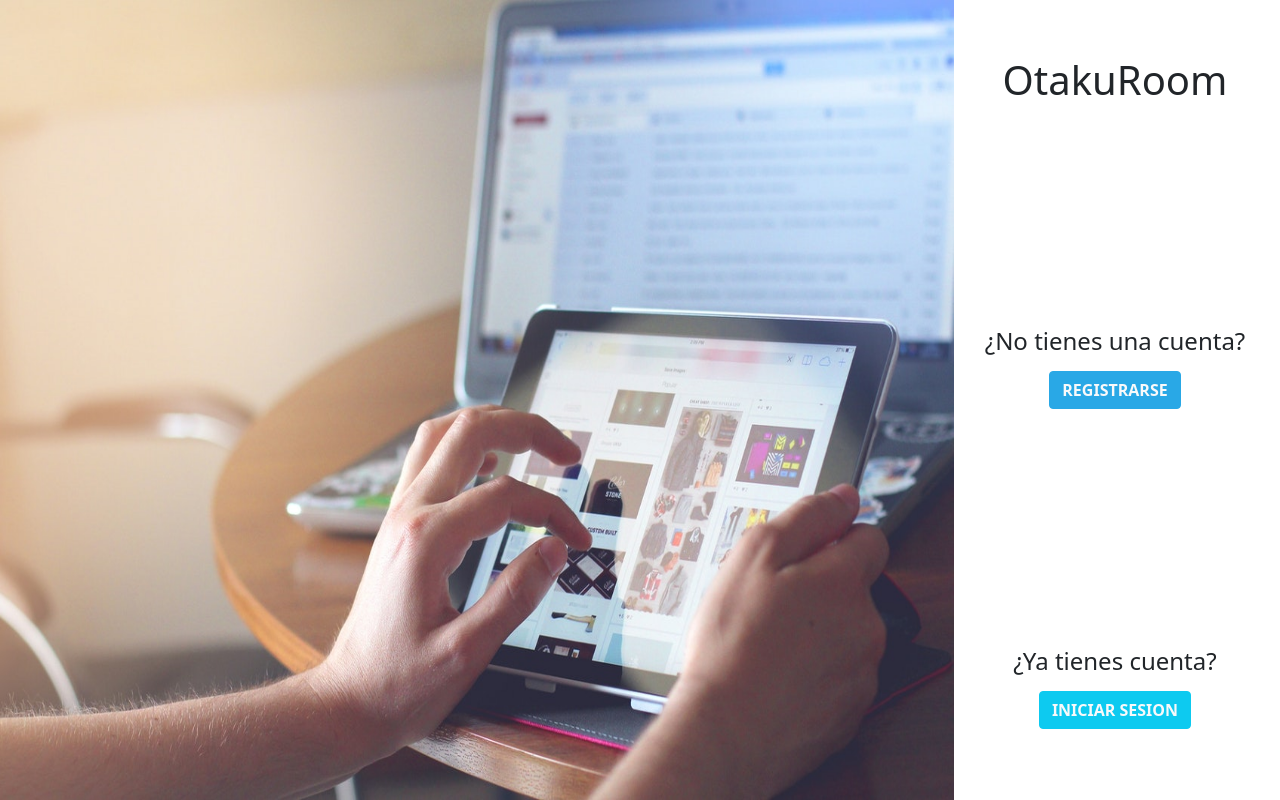
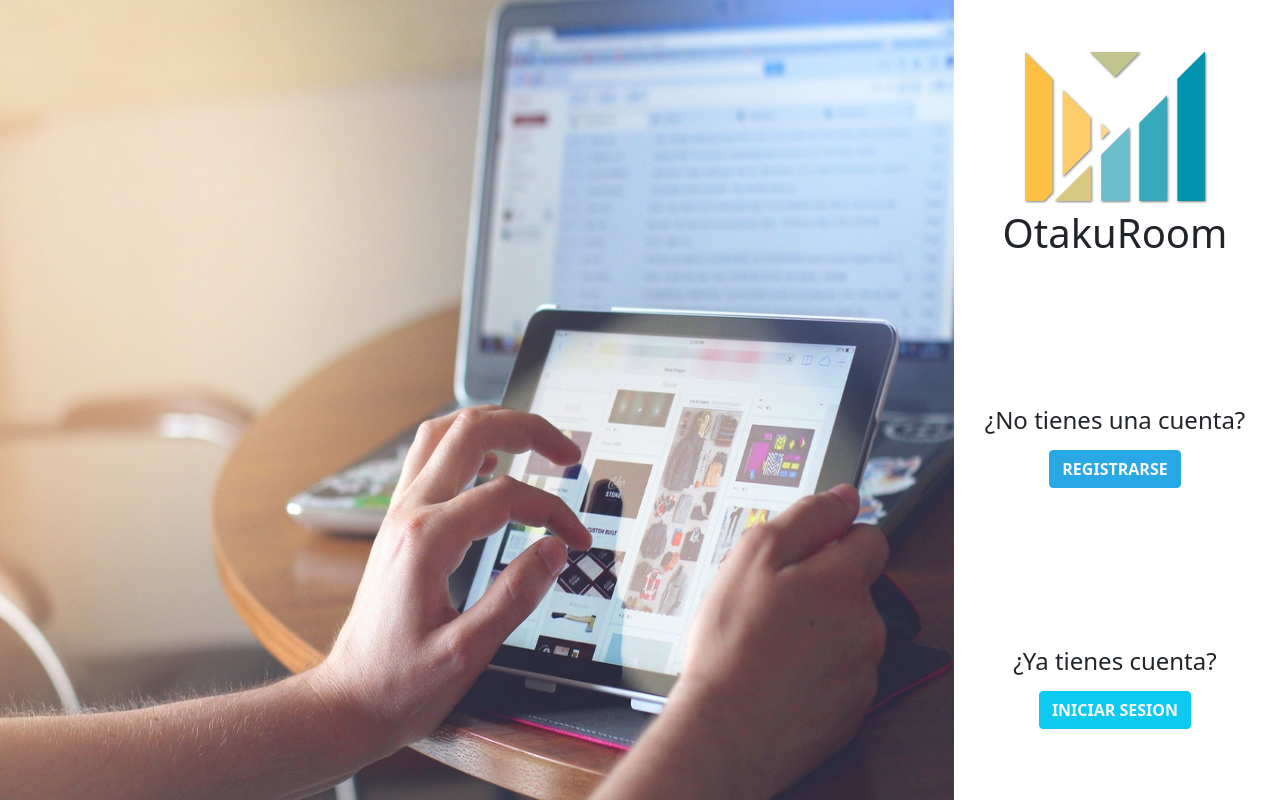
Before and after one commit to tecnicolopeza/mi_red_social, a Symfony app: template templates/user/index.html.twig in a window 1280 px wide. Run offline with Twig, Linux system fonts and the light colour scheme; the template is opened without the code that fills it: most values are stand-ins (such as "Sample title", 1, 10 or a date in 2020); some libraries are stand-ins or nearby versions.

Commit message:
logo index y traduccion de las validaciones del registro

```diff
--- a/templates/user/index.html.twig
+++ b/templates/user/index.html.twig
@@ -10,7 +10,10 @@
       <img src="{{ asset("img/index.jpg") }}" class="img-fluid" alt="image-principal" style="height:100vh; width:100vw;">
     </div>
     <div class="col col-lg-3 py-5 d-flex flex-column justify-content-between">
-      <h1 class="text-center m-2">OtakuRoom</h1>
+      <div class="mx-auto p-1 d-flex flex-column text-center">
+        <img style="filter: drop-shadow(1px 1px 1px grey);" src="{{ asset('img/img-server/logo.png') }}" class="img-fluid mx-auto" width="180px" alt="logo">
+        <h1 class="text-center m-2">OtakuRoom</h1>
+      </div>
       <div class="mx-auto p-1 d-flex flex-column text-center">
         <h4>¿No tienes una cuenta?</h4>
         <a class="btn text-decoration-none" href="{{ path('register') }}"><button type="button" class="btn btn-warning text-light fw-bolder">REGISTRARSE</button></a>
```
Also changed, not shown: src/Entity/User.php (+11 -5 lines).
